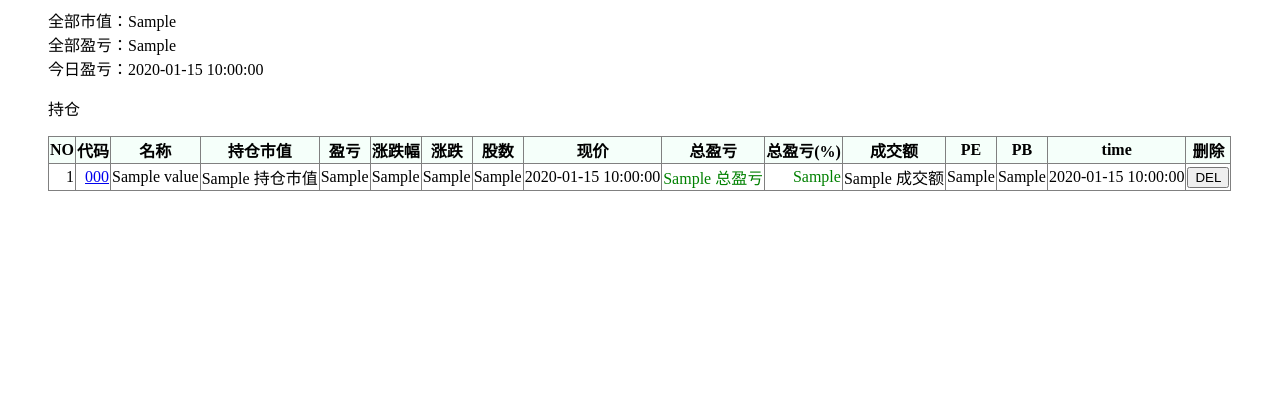
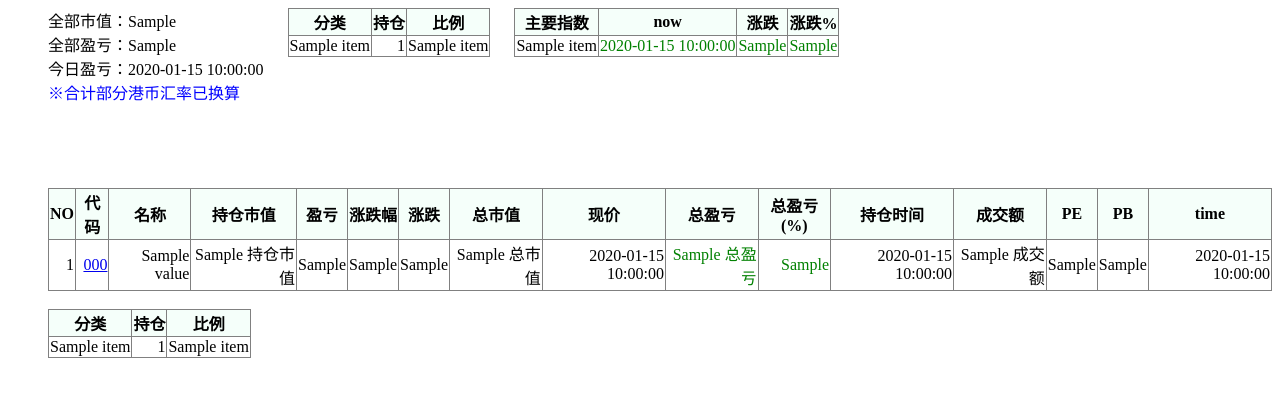
Before and after one commit to hanbinggary/flask_easytrader, a Flask app: template templates/position_huatai.html in a window 1280 px wide. Shown: the top 397 px of the page. Run offline with Flask 2, Linux system fonts and the light colour scheme; the template is opened without the code that fills it: most values are stand-ins (such as "Sample title", 1, 10 or a date in 2020).

Commit message:
增加港股数据采集功能
原框架不支持。

```diff
--- a/app.py
+++ b/app.py
@@ -182,7 +182,12 @@ def getPositionHuatai():
     dic_position = auto_trader.getPositionHuatai()
 
     q = easyquotation.use('qq')
-    stockinfo,stockinfo_zhangting = q.stocks(list(dic_position.keys()))
+    stockinfo,stockinfo_zhangting = q.fetch_stocks(list(dic_position.keys()))
+
+    #主要指数
+    zhishu_list = ['sh000001','sh000300','399006','399001']
+    zhishuinfo,zhishuinfo_zhangting = q.stocks(zhishu_list)
+#    print(zhishuinfo)
     #合并
     dictMerged=stockinfo.copy()
     dictMerged.update(stockinfo_zhangting)
@@ -196,13 +201,28 @@ def getPositionHuatai():
     allYingkui = 0.0
     #今日盈亏
     todayYingkui = 0.0
+    #港股汇率
+    HKhuilv = 0.835
+    #分类合计
+    dic_shichang_fenlei = dict()
+    #行业分类合计
+    dic_hangye_fenlei = dict()
 
     for key,value in dictMerged.items():
         try:
+            key = getSZSHHK(key)
             #股数
             gushu = dic_position[key][0]
             #成本价
             chengben = dic_position[key][1]
+            #行业分类
+            hangye = dic_position[key][2]
+            #第一次买入时间
+            first_time = dic_position[key][3]
+            date1 = datetime.datetime.now()
+            date2 = datetime.datetime.strptime(first_time,'%Y/%m/%d')
+            delta  = (date1-date2)
+
             #now
             now = dictMerged[key]['now']
             #持仓市值
@@ -210,17 +230,48 @@ def getPositionHuatai():
             #盈亏
             yingkui = round(gushu * dictMerged[key]['涨跌'],2)
 
+            dictMerged[key]['行业']=hangye
+            dictMerged[key]['first_time']= str(int(delta.days/30))+' 个月'
+            dictMerged[key]['szsh']= getSZSHHK(key).replace('hk','')
             dictMerged[key]['股数']=gushu
             dictMerged[key]['持仓市值']=chicang
             dictMerged[key]['盈亏']=yingkui
             dictMerged[key]['总盈亏']=round((now-chengben)*gushu,2)
             dictMerged[key]['总盈亏(%)']=str(round((now/chengben-1)*100,2)) + '%'
-            allPosition += chicang
-            allYingkui += round((now-chengben)*gushu,2)
-            todayYingkui += yingkui
 
-        except:
+            #B股，港币的时候
+            if dic_position[key][4]=='HK' :
+                allPosition += chicang*HKhuilv
+                allYingkui += round((now-chengben)*gushu,2)*HKhuilv
+                todayYingkui += yingkui*HKhuilv
+            else:
+                allPosition += chicang
+                allYingkui += round((now-chengben)*gushu,2)
+                todayYingkui += yingkui
+            #分类合计
+            fenlei=getShichang(key)
+
+            if fenlei in dic_shichang_fenlei.keys():
+#                print(dic_shichang_fenlei[fenlei],fenlei)
+                dic_shichang_fenlei[fenlei] += chicang
+            else:
+#                print(fenlei)
+                dic_shichang_fenlei[fenlei] = chicang
+            #行业分类
+            if hangye in dic_hangye_fenlei.keys():
+                dic_hangye_fenlei[hangye] += chicang
+            else:
+                dic_hangye_fenlei[hangye] = chicang
+        except Exception as e:
+            print(e,'eeeee')
             pass
+    #分类合计
+    for item in dic_shichang_fenlei:
+        dic_shichang_fenlei[item] = [dic_shichang_fenlei[item],str(round(dic_shichang_fenlei[item]*100/allPosition,2))+'%']
+    #行业分类
+    for item in dic_hangye_fenlei:
+        dic_hangye_fenlei[item] = [dic_hangye_fenlei[item],str(round(dic_hangye_fenlei[item]*100/allPosition,2))+'%']
+#    print(dic_shichang_fenlei)
     #总盈亏(%)
     allYingkui_1 = round(allYingkui/(allPosition-allYingkui)*100,2)
     #今日盈亏(%)
@@ -228,6 +279,9 @@ def getPositionHuatai():
 
     return render_template('position_huatai.html', \
                         stockinfo_sort=temp, \
+                        dic_shichang_fenlei=dic_shichang_fenlei, \
+                        dic_hangye_fenlei=dic_hangye_fenlei, \
+                        zhishuinfo = zhishuinfo, \
                         allPosition = allPosition, \
                         allYingkui = '%s (%s)' % (str(allYingkui),str(allYingkui_1)+'%'), \
                         todayYingkui = '%s (%s)' % (str(todayYingkui),str(todayYingkui_1)+'%'))
@@ -307,5 +361,31 @@ def gettimeToMarket():
 
     return dic,stock_list
 
+#取得股票类型（沪市，深市，B股，ETF基金）
+def getShichang(code):
+    if len(code)>6:
+        return code[:2]
+    elif code[:1]=='0':
+        return 'SZ'
+    elif code[:1]=='6':
+        return 'SH'
+    elif code[:1]=='2':
+        return 'B'
+    else:
+        return 'ETF'
+
+#取得股票交易市场
+def getSZSHHK(code):
+    if len(code)==5:
+        return 'hk' + code
+    elif len(code)>6:
+        return code
+    elif code[:1] in ['0','1','2']:
+        return 'SZ'+code
+    elif code[:1] in ['5','6','9']:
+        return 'SH'+code
+    else:
+        return ''
+
 if __name__ == '__main__':
     app.run(debug=True)
--- a/auto_trader.py
+++ b/auto_trader.py
@@ -254,7 +254,7 @@ def getPositionHuatai():
     dic = dict()
 
     for info_temp in info_tid:
-        dic[info_temp[0]] = [info_temp[1],info_temp[2]]
+        dic[info_temp[0]] = [info_temp[1],info_temp[2],info_temp[3],info_temp[4],info_temp[5]]
 
     return dic
 
--- a/easyquotation/basequotation.py
+++ b/easyquotation/basequotation.py
@@ -21,7 +21,12 @@ class BaseQuotation:
         self.stock_list = self.gen_stock_list(stock_codes)
 
     def gen_stock_list(self, stock_codes):
-        stock_with_exchange_list = [easyutils.stock.get_stock_type(code) + code[-6:] for code in stock_codes]
+        #stock_with_exchange_list = [easyutils.stock.get_stock_type(code) + code[-6:] for code in stock_codes]
+        stock_with_exchange_list=[]
+        for code in stock_codes:
+            if len(code)<=6:
+                code = easyutils.stock.get_stock_type(code) + code
+            stock_with_exchange_list.append(code)
 
         if len(stock_with_exchange_list) < self.max_num:
             request_list = ','.join(stock_with_exchange_list)
--- a/static/css/common.css
+++ b/static/css/common.css
@@ -31,3 +31,11 @@
 	.font-blue{
 		color:blue;
 	}
+	.display-inline-block{
+		display:inline-block;
+		vertical-align: top;
+		height:180px;
+	}
+	.margin-left-20{
+		margin-left:20px;
+	}
--- a/templates/position_huatai.html
+++ b/templates/position_huatai.html
@@ -1,44 +1,91 @@
 <!doctype html>
 <link rel="stylesheet" type="text/css" href="/static/css/common.css" />
 
+<div class="display-inline-block">
 <dd>全部市值：{{allPosition}}
 <dd>全部盈亏：{{allYingkui}}
 <dd>今日盈亏：{{todayYingkui}}
+<dd class='font-blue'>※合计部分港币汇率已换算</dd>
+</div>
+<div class="display-inline-block margin-left-20">
+<!--分类统计-->
+<table border='1' style='border-collapse:collapse'>
+  <tr class='table-title'>
+    <th>分类</th>
+    <th>持仓</th>
+    <th>比例</th>
+  </tr>
+{% for item in dic_shichang_fenlei %}
+  <tr class='double_row_bkcolor{{loop.index%2}}'>
+      <td>{{item}}</td>
+      <td>{{dic_shichang_fenlei[item][0]}}</td>
+      <td>{{dic_shichang_fenlei[item][1]}}</td>
+  </tr>
+{% endfor %}
+</table>
+</div>
 
-<p>持仓</p>
+<div class="display-inline-block margin-left-20">
+<!--主要指数-->
+<table border='1' style='border-collapse:collapse'>
+  <tr class='table-title'>
+    <th>主要指数</th>
+    <th>now</th>
+    <th>涨跌</th>
+    <th>涨跌%</th>
+  </tr>
+{% for item in zhishuinfo %}
+  <tr class='double_row_bkcolor{{loop.index%2}}'>
+      <td>{{zhishuinfo[item]['name']}}</td>
+		{% if zhishuinfo[item]['涨跌'] > 0 %}
+			<td class='font-red'>{{zhishuinfo[item]['now']}}</td>
+			<td class='font-red'>{{zhishuinfo[item]['涨跌']}}</td>
+			<td class='font-red'>{{zhishuinfo[item]['涨跌(%)']}}</td>
+		{% else %}
+			<td class='font-green'>{{zhishuinfo[item]['now']}}</td>
+			<td class='font-green'>{{zhishuinfo[item]['涨跌']}}</td>
+			<td class='font-green'>{{zhishuinfo[item]['涨跌(%)']}}</td>
+		{% endif %}
+  </tr>
+{% endfor %}
+</table>
+</div>
+<dd>
+<!--<p>持仓</p>-->
   <table border='1' style='border-collapse:collapse'>
   <tr class='table-title'>
     <th>NO</th>
     <th>代码</th>
     <th>名称</th>
+    <!--<th>行业</th>-->
     <th>持仓市值</th>
     <th>盈亏</th>
     <th>涨跌幅</th>
     <th>涨跌</th>
-    <th>股数</th>
+    <th>总市值</th>
     <th>现价</th>
     <th>总盈亏</th>
     <th>总盈亏(%)</th>
+    <th>持仓时间</th>
     <th>成交额</th>
     <th>PE</th>
     <th>PB</th>
     <th>time</th>
-    <!--<th>买入</th>-->
-    <th>删除</th>
+    <!--<th>买入</th>
+    <th>删除</th>-->
   </tr>
-  {% set i = 0 %}
-  {% set new_ipo_class = '' %}
   {% for key,value in stockinfo_sort %}
-  {% set i=i+1 %}
-      <tr class='double_row_bkcolor{{i%2}}'>
-        <td>{{i}}</td>
-        <td><a href='/hangqing/{{value.code}}' target='_blank'>{{value.code}}</a></td>
+      <tr class='double_row_bkcolor{{loop.index%2}}'>
+        <td>{{loop.index}}</td>
+        <!--<td><a href='/hangqing/{{value.code}}' target='_blank'>{{value.code}}</a></td>-->
+        <td><a href='https://xueqiu.com/S/{{value.szsh}}' target='_blank'>{{value.code}}</a></td>
         <td align='justify'>{{value.name}}</td>
+        <!--<td>{{value['行业']}}</td>-->
         <td>{{value['持仓市值']}}</td>
         <td class="{{value['涨跌_css']}}">{{value['盈亏']}}</td>
         <td class="{{value['涨跌_css']}}">{{value['涨跌(%)']}}</td>
         <td class="{{value['涨跌_css']}}">{{value['涨跌']}}</td>
-        <td>{{value['股数']}}</td>
+        <td>{{value['总市值']}}</td>
         <td>{{value.now}}</td>
 		{% if value['总盈亏'] > 0 %}
 			<td class='font-red'>{{value['总盈亏']}}</td>
@@ -47,15 +94,34 @@
 			<td class='font-green'>{{value['总盈亏']}}</td>
 			<td class='font-green'>{{value['总盈亏(%)']}}</td>
 		{% endif %}
+        <td>{{value['first_time']}}</td>
         <td>{{value['成交额']}}</td>
         <td>{{value.PE}}</td>
         <td>{{value.PB}}</td>
         <td>{{value.datetime}}</td>
-        <!--<td><input type='button' id='btn1' value='买1手' onclick="buy('{{value.code}}',100,{{value.ask1}});"></td>-->
+        <!--<td><input type='button' id='btn1' value='买1手' onclick="buy('{{value.code}}',100,{{value.ask1}});"></td>
         <td>
             <input type='button' id='btn2' value='DEL' onclick="del('{{value.code}}');">
-        </td>
+        </td>-->
       </tr>
   {% endfor %}
 
 </table>
+<br>
+<!--<div class="display-inline-block margin-left-20">-->
+<!--行业分类统计-->
+<table border='1' style='border-collapse:collapse'>
+  <tr class='table-title'>
+    <th>分类</th>
+    <th>持仓</th>
+    <th>比例</th>
+  </tr>
+{% for item in dic_hangye_fenlei %}
+  <tr class='double_row_bkcolor{{loop.index%2}}'>
+      <td>{{item}}</td>
+      <td>{{dic_hangye_fenlei[item][0]}}</td>
+      <td>{{dic_hangye_fenlei[item][1]}}</td>
+  </tr>
+{% endfor %}
+</table>
+<!--</div>-->
```
Also changed, not shown: easyquotation/tencent.py (+19 -11 lines), stock.db.
